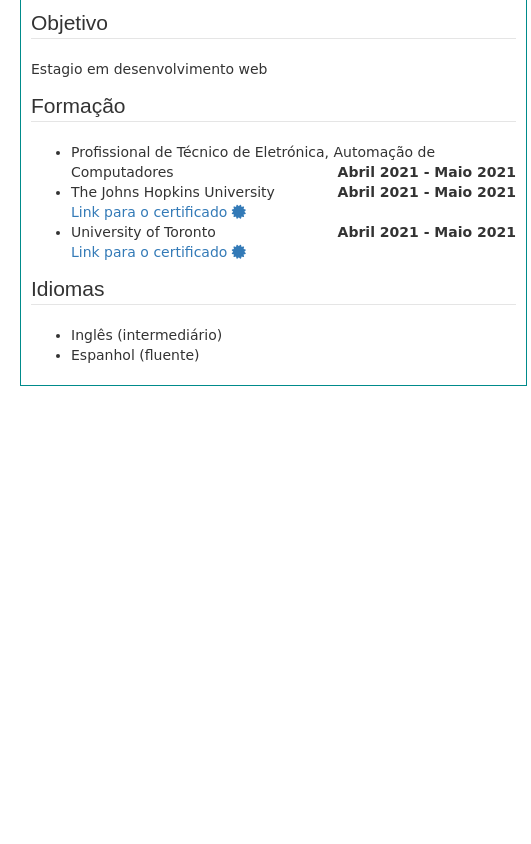
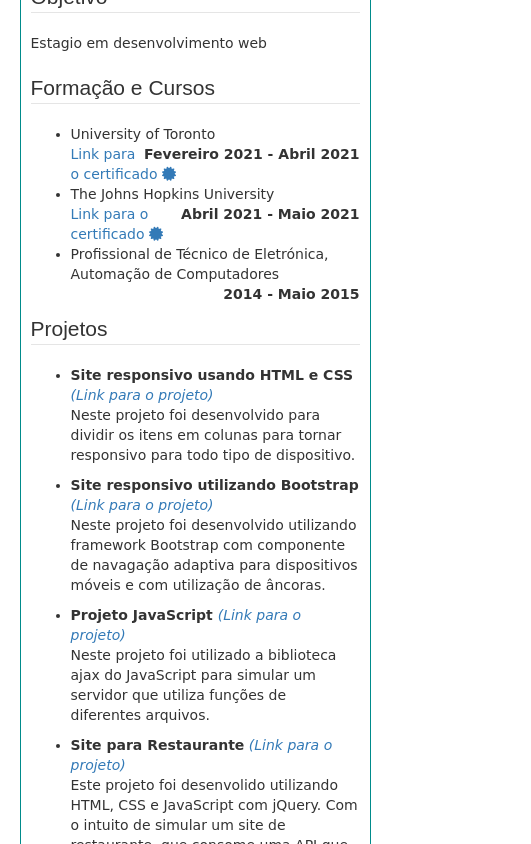
Before and after one commit to anapcrm/anapcrm.github.io, a plain HTML site: page index.html in a window 390 px wide. Shown: the part 680-1524 px from the top of the page, 531 px wide, since content can reach past the window. Before the commit the page ends 1086 px from the top, so only its background shows below. Drawn offline with Linux system fonts and the light colour scheme.

Commit message:
atualizando

```diff
--- a/css/styles.css
+++ b/css/styles.css
@@ -1,13 +1,5 @@
-/* body {
-  width: 695px;
-  height: 842px;
-  border: 1px solid darkcyan;
-  margin: auto;
-  position: relative;
-  padding: 20px;
-} */
 
-div.row {
+div.row.section {
   margin-top: 10px;
 }
 
@@ -31,31 +23,13 @@ fieldset legend {
   border-radius: 150px;
   border: 1px solid rgb(83, 140, 226);
   box-shadow: 2px 3px 10px rgb(125, 151, 236);
-  margin: 10px 15px 10px 0;
+  margin: 30px 15px 10px 0;
   filter: grayscale(30%);
 }
 
 #header-nav {
   border-radius: 0;
   border: 0;
-}
-
-.navbar-brand h1 {
-  font-family: 'Franklin Gothic Medium', 'Arial Narrow', Arial, sans-serif;
-  color: cornflowerblue;
-  font-size: 20px;
-  text-transform: uppercase;
-  font-weight: bold;
-  text-shadow: 1px 1px 1px #222;
-  margin-top: 0;
-  margin-bottom: 0;
-  margin-left: 10px;
-  line-height: .75;
-}
-
-.navbar-brand a:hover,
-.navbar-brand a:focus {
-  text-decoration: none;
 }
 
 #nav-list {
@@ -113,7 +87,7 @@ fieldset legend {
   body {
     width: 695px;
     border: 1px solid darkcyan;
-    margin: auto;
+    margin: 20px auto;
     position: relative;
     padding: 20px;
   }
@@ -134,6 +108,7 @@ fieldset legend {
     width: 695px;
     border: 1px solid darkcyan;
     margin: auto;
+    margin-top: 20px;
     position: relative;
     padding: 10px;
   }
@@ -171,30 +146,20 @@ fieldset legend {
 @media (max-width: 479px) {
 
   body {
-    width: 130%;
-    border: 1px solid darkcyan;
     margin-top: 20px;
-    margin-right: 20px;
-    margin-left: 20px;
     margin-bottom: 20px;
-    position: relative;
-    padding: 10px;
+  }
+  #profilepic {
+    width: 100px;
+    height: 100px;
+    margin: 10px;
+
   }
 
-  div.row {
-    margin-top: 2px;
+  h1{
+    font-size: 18px;
   }
 
-  /* #profilepic {
-  width: 100px;
-  height: 100px;
-  float: left;
-  border-radius: 150px;
-  border: 1px solid rgb(83, 140, 226);
-  box-shadow: 2px 3px 10px rgb(125, 151, 236);
-  margin: 10px 10px 10px 0;
-  filter: grayscale(30%);
-} */
 
 .show-icon-minnor-screen {
   display: block;
--- a/index.html
+++ b/index.html
@@ -54,7 +54,7 @@
         </div>
     </div>
 
-    <div class="row">
+    <div class="row section">
         <div class="col-md-12 col-sm-12 col-xs-12">
             <fieldset>
                 <legend>Sobre</legend>
@@ -67,7 +67,7 @@
         </div>
     </div>
 
-    <div class="row">
+    <div class="row section">
         <div class="col-md-12 col-sm-12 col-xs-12">
             <fieldset>
                 <legend>Objetivo</legend>
@@ -77,20 +77,14 @@
         </div>
     </div>
 
-    <div class="row">
+    <div class="row section">
         <div class="col-md-12 col-sm-12 col-xs-12">
             <fieldset>
-                <legend>Formação</legend>
+                <legend>Formação e Cursos</legend>
                 <ul>
                     <li>
-                        Profissional de Técnico de Eletrónica, Automação de Computadores
-                        <span style="float: right;"><strong>Abril 2021 - Maio 2021</strong></span>
-                        <br>
-
-                    </li>
-                    <li>
-                        The Johns Hopkins University
-                        <span style="float: right;"><strong>Abril 2021 - Maio 2021</strong></span>
+                        University of Toronto
+                        <span style="float: right;"><strong>Fevereiro 2021 - Abril 2021</strong></span>
                         <br>
                         <a href="https://coursera.org/share/f4ca4c7b95328039cab4052383ae1a45" target="_blank">
                             <span class="show-icon-minnor-screen">
@@ -103,7 +97,7 @@
                         </a>
                     </li>
                     <li>
-                        University of Toronto
+                        The Johns Hopkins University
                         <span style="float: right;"><strong>Abril 2021 - Maio 2021</strong></span>
                         <br>
                         <a href="https://coursera.org/share/b3a448eeaa31c4e96509a6b3253354a5" target="_blank">
@@ -116,13 +110,70 @@
                             </span>
                         </a>
                     </li>
+                    <li>
+                        Profissional de Técnico de Eletrónica, Automação de Computadores
+                        <span style="float: right;"><strong>2014 - Maio 2015</strong></span>
+                        <br>
+
+                    </li>
                 </ul>
 
             </fieldset>
         </div>
     </div>
+    <div class="row section">
+        <div class="col-md-12 col-sm-12 col-xs-12">
+            <fieldset>
+                <legend>Projetos</legend>
+                <ul>
+                    <li>
+                        <p>
+                            <strong>Site responsivo usando HTML e CSS</strong>
+                            <em><a href="https://anapcrm.github.io/coursera-test/module2/index.html"
+                                    target="_blank">(Link para o projeto)</a></em>
+                            <br>
+                            Neste projeto foi desenvolvido para dividir os itens em colunas para tornar responsivo para
+                            todo tipo de dispositivo.
+                        </p>
 
-    <div class="row">
+                    </li>
+                    <li>
+                        <p>
+                            <strong>Site responsivo utilizando Bootstrap</strong>
+                            <em><a href="https://anapcrm.github.io/coursera-test/module3/index.html"
+                                    target="_blank">(Link para o projeto)</a></em>
+                            <br>
+                            Neste projeto foi desenvolvido utilizando framework Bootstrap com componente de navagação
+                            adaptiva para dispositivos móveis e com utilização de âncoras.
+                        </p>
+                    </li>
+                    <li>
+                        <p>
+                            <strong>Projeto JavaScript </strong>
+                            <em> <a href="https://anapcrm.github.io/coursera-test/module4/index.html"
+                                    target="_blank">(Link para o projeto)</a></em>
+                            <br>
+                            Neste projeto foi utilizado a biblioteca ajax do JavaScript para simular um servidor que
+                            utiliza funções de diferentes arquivos.
+                        </p>
+                    </li>
+                    <li>
+                        <p>
+                            <strong>Site para Restaurante</strong>
+                            <em> <a href="https://anapcrm.github.io/coursera-test/module5/index.html" target="_blank">
+                                    (Link para o projeto)</a></em>
+                            <br>
+                            Este projeto foi desenvolido utilizando HTML, CSS e JavaScript com jQuery. Com o intuito de
+                            simular um site de restaurante, que consome uma API que provém os dados do menu, categorias
+                            e preços.
+                        </p>
+                    </li>
+                </ul>
+            </fieldset>
+        </div>
+    </div>
+
+    <div class="row section">
         <div class="col-md-12 col-sm-12 col-xs-12">
             <fieldset>
                 <legend>Idiomas</legend>
@@ -138,6 +189,7 @@
         </div>
     </div>
 
+
     <script src="js/jquery-2.1.4.min.js"></script>
     <script src="js/bootstrap.min.js"></script>
     <script src="js/script.js"></script>
```
